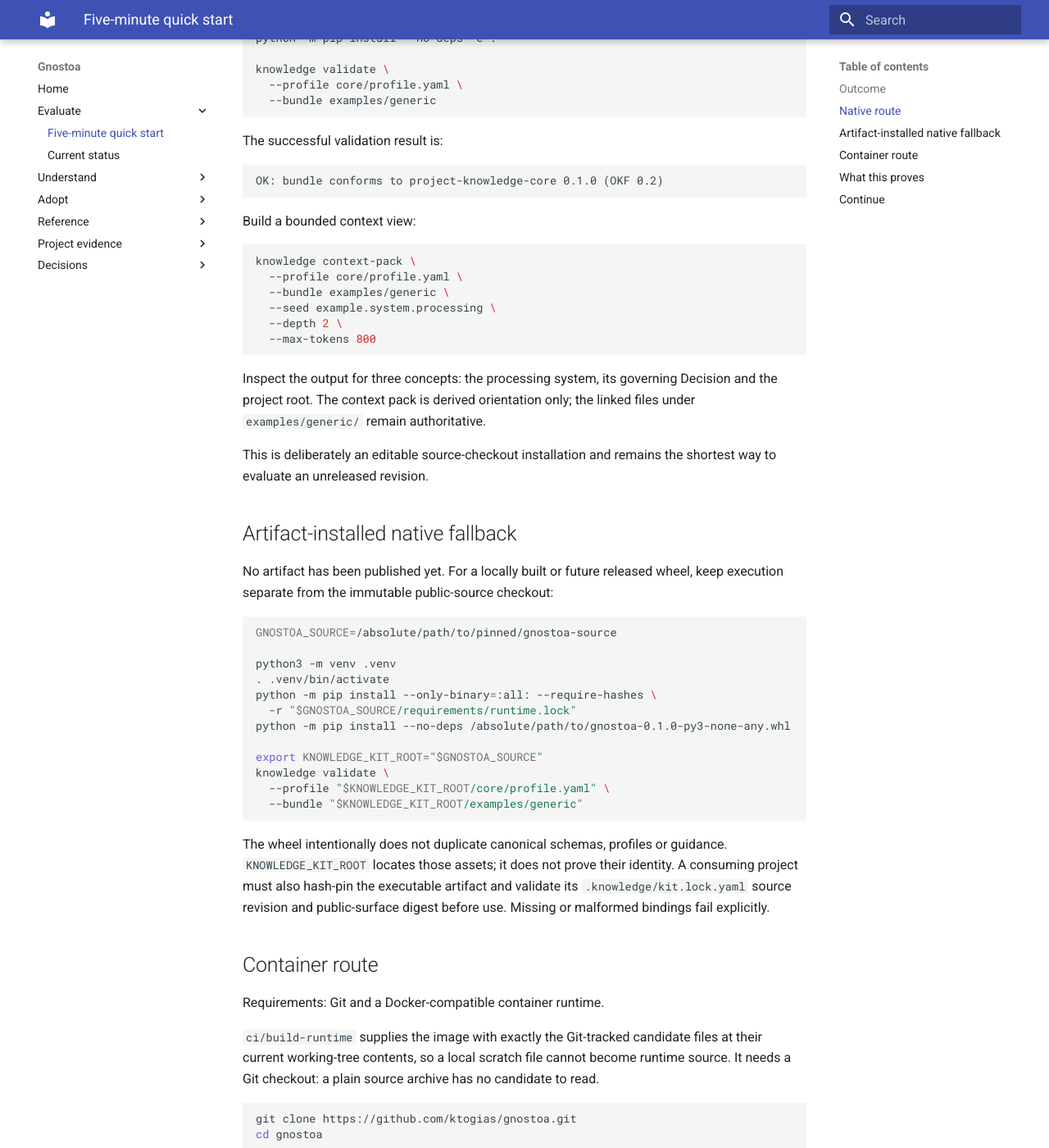
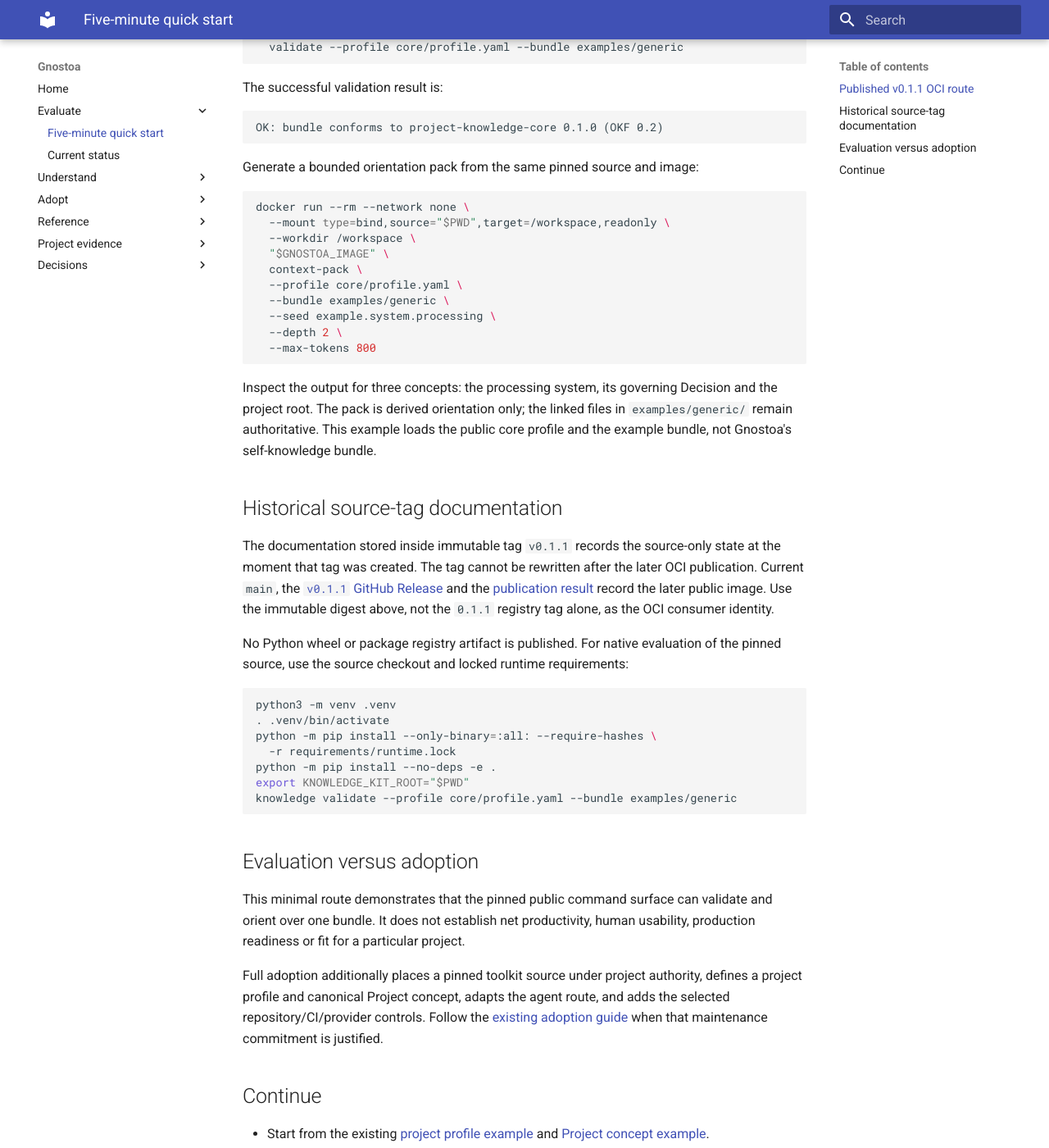
Before and after one commit to ktogias/gnostoa, an MkDocs documentation site: the page built from docs/quick-start.md, in a window 1280 px wide and 1400 px high, scrolled down 612 px. Shown: the whole window at 82% size. Built offline with MkDocs 1.6.1 and Material for MkDocs 9.7.7, drawn with Linux system fonts in a browser that asks for light colours; some of the changed text lies outside the part shown.

````diff
--- a/docs/core/adoption.md
+++ b/docs/core/adoption.md
@@ -1,7 +1,18 @@
 # Adoption guide
 
 This page is a navigation projection, not a second source of operating rules.
-Use the canonical route for the task:
+
+## Choose the commitment
+
+For a bounded technical look, use the [minimal evaluation and orientation
+route](../quick-start.md). It validates a public example and generates derived
+context without requiring repository, CI or provider adoption. The existing
+[project profile example](https://github.com/ktogias/gnostoa/blob/main/examples/profiles/example-project/profile.yaml)
+and [Project concept example](https://github.com/ktogias/gnostoa/blob/main/examples/generic/project.md) show the two
+starting shapes directly.
+
+Full adoption is a durable project-maintenance choice. Use the canonical route
+for the task:
 
 - [bootstrap a new project](../../guidance/workflows/bootstrap-new-project.md);
 - [adopt an existing project](../../guidance/workflows/adopt-existing-project.md);
@@ -23,3 +34,11 @@
 [`templates/AGENTS.project.md`](../../templates/AGENTS.project.md). It routes
 agents to the one relevant generic workflow and explicitly excludes toolkit
 self-knowledge.
+
+## Unknown accountable owner
+
+Keep an unknown owner explicit and the affected knowledge draft or unresolved.
+Do not invent a person. If a syntactic role placeholder is needed to keep a
+draft structurally valid, label the ownership gap explicitly: the placeholder
+is routing metadata, not verified accountability. Do not promote the concept or
+Decision to stable until an accountable owner accepts it.
--- a/docs/quick-start.md
+++ b/docs/quick-start.md
@@ -1,30 +1,29 @@
-# Five-minute source quick start
+# Minimal evaluation and orientation
 
-This page is a derived navigation projection of the supported commands and
-public contracts in the repository. It is not a released-artifact claim.
+This page is a navigation projection of the supported public commands and
+contracts. Use it to validate a public example and generate a bounded context
+pack without adopting Gnostoa into a repository or changing canonical
+Markdown. Full repository, CI and provider integration is a separate
+[adoption route](core/adoption.md).
 
-## Outcome
+## Published v0.1.1 OCI route
 
-Validate an anonymous knowledge bundle and derive a bounded orientation pack
-without changing the canonical Markdown files.
-
-## Native route
-
-Requirements: Git and Python 3.11 or newer.
+Requirements: Git and a Docker-compatible container runtime. The image pull is
+anonymous; after the pull, validation and context generation run offline.
 
 ```bash
-git clone https://github.com/ktogias/gnostoa.git
+git clone --branch v0.1.1 --depth 1 https://github.com/ktogias/gnostoa.git
 cd gnostoa
+test "$(git rev-parse HEAD)" = "84cc4959d9fb0b315084cc49a5381c13166b6554" # pragma: allowlist secret -- public source revision
 
-python3 -m venv .venv
-. .venv/bin/activate
-python -m pip install --only-binary=:all: --require-hashes \
-  -r requirements/runtime.lock
-python -m pip install --no-deps -e .
+GNOSTOA_IMAGE="ghcr.io/ktogias/gnostoa@sha256:73e5bd55fb4fed4accc836294a97b144d8b7060d68b19c3631ab7c05b5cd1455" # pragma: allowlist secret -- public registry identity
+docker pull "$GNOSTOA_IMAGE"
 
-knowledge validate \
-  --profile core/profile.yaml \
-  --bundle examples/generic
+docker run --rm --network none \
+  --mount type=bind,source="$PWD",target=/workspace,readonly \
+  --workdir /workspace \
+  "$GNOSTOA_IMAGE" \
+  validate --profile core/profile.yaml --bundle examples/generic
 ```
 
 The successful validation result is:
@@ -33,10 +32,14 @@
 OK: bundle conforms to project-knowledge-core 0.1.0 (OKF 0.2)
 ```
 
-Build a bounded context view:
+Generate a bounded orientation pack from the same pinned source and image:
 
 ```bash
-knowledge context-pack \
+docker run --rm --network none \
+  --mount type=bind,source="$PWD",target=/workspace,readonly \
+  --workdir /workspace \
+  "$GNOSTOA_IMAGE" \
+  context-pack \
   --profile core/profile.yaml \
   --bundle examples/generic \
   --seed example.system.processing \
@@ -45,91 +48,52 @@
 ```
 
 Inspect the output for three concepts: the processing system, its governing
-Decision and the project root. The context pack is derived orientation only;
-the linked files under `examples/generic/` remain authoritative.
+Decision and the project root. The pack is derived orientation only; the linked
+files in `examples/generic/` remain authoritative. This example loads the public
+core profile and the example bundle, not Gnostoa's self-knowledge bundle.
 
-This is deliberately an editable source-checkout installation and remains the
-shortest way to evaluate an unreleased revision.
+## Historical source-tag documentation
 
-## Artifact-installed native fallback
+The documentation stored inside immutable tag `v0.1.1` records the source-only
+state at the moment that tag was created. The tag cannot be rewritten after the
+later OCI publication. Current `main`, the
+[`v0.1.1` GitHub Release](https://github.com/ktogias/gnostoa/releases/tag/v0.1.1)
+and the [publication result](../knowledge/assessments/v0-1-1-source-and-oci-publication-result.md)
+record the later public image. Use the immutable digest above, not the `0.1.1`
+registry tag alone, as the OCI consumer identity.
 
-No artifact has been published yet. For a locally built or future released
-wheel, keep execution separate from the immutable public-source checkout:
+No Python wheel or package registry artifact is published. For native evaluation
+of the pinned source, use the source checkout and locked runtime requirements:
 
 ```bash
-GNOSTOA_SOURCE=/absolute/path/to/pinned/gnostoa-source
-
 python3 -m venv .venv
 . .venv/bin/activate
 python -m pip install --only-binary=:all: --require-hashes \
-  -r "$GNOSTOA_SOURCE/requirements/runtime.lock"
-python -m pip install --no-deps /absolute/path/to/gnostoa-0.1.0-py3-none-any.whl
-
-export KNOWLEDGE_KIT_ROOT="$GNOSTOA_SOURCE"
-knowledge validate \
-  --profile "$KNOWLEDGE_KIT_ROOT/core/profile.yaml" \
-  --bundle "$KNOWLEDGE_KIT_ROOT/examples/generic"
+  -r requirements/runtime.lock
+python -m pip install --no-deps -e .
+export KNOWLEDGE_KIT_ROOT="$PWD"
+knowledge validate --profile core/profile.yaml --bundle examples/generic
 ```
 
-The wheel intentionally does not duplicate canonical schemas, profiles or
-guidance. `KNOWLEDGE_KIT_ROOT` locates those assets; it does not prove their
-identity. A consuming project must also hash-pin the executable artifact and
-validate its `.knowledge/kit.lock.yaml` source revision and public-surface
-digest before use. Missing or malformed bindings fail explicitly.
+## Evaluation versus adoption
 
-## Container route
+This minimal route demonstrates that the pinned public command surface can
+validate and orient over one bundle. It does not establish net productivity,
+human usability, production readiness or fit for a particular project.
 
-Requirements: Git and a Docker-compatible container runtime.
-
-`ci/build-runtime` supplies the image with exactly the Git-tracked candidate
-files at their current working-tree contents, so a local scratch file cannot
-become runtime source. It needs a Git checkout: a plain source archive has no
-candidate to read.
-
-```bash
-git clone https://github.com/ktogias/gnostoa.git
-cd gnostoa
-
-ci/build-runtime --tag gnostoa:source-checkout
-
-docker run --rm gnostoa:source-checkout self-check
-```
-
-To validate the checkout through the image's public command surface:
-
-```bash
-docker run --rm \
-  --mount type=bind,source="$PWD",target=/workspace,readonly \
-  --workdir /workspace \
-  gnostoa:source-checkout \
-  validate \
-  --profile core/profile.yaml \
-  --bundle examples/generic
-```
-
-## What this proves
-
-- the checkout installs and exposes the declared `knowledge` command;
-- clean wheel and source-distribution installs use an explicit source binding;
-- the generic profile validates a technology-neutral fixture;
-- the same canonical bundle can produce a bounded derived view; and
-- the container can run the repository self-check as a non-root user.
-
-It does not prove that a package or image has been published, that Gnostoa is
-production-ready, or that another project can adopt it efficiently. Those are
-separate release and transfer gates.
-
-For release-candidate verification, the maintainer smoke builds both native
-archives, checks their metadata and clean-install behavior, and can emit an
-exact evidence manifest. See [Compatibility and upgrade status](compatibility.md)
-for the command, pinning boundary and remaining non-promises.
+Full adoption additionally places a pinned toolkit source under project
+authority, defines a project profile and canonical Project concept, adapts the
+agent route, and adds the selected repository/CI/provider controls. Follow the
+[existing adoption guide](core/adoption.md) when that maintenance commitment is
+justified.
 
 ## Continue
 
+- Start from the existing [project profile example](https://github.com/ktogias/gnostoa/blob/main/examples/profiles/example-project/profile.yaml)
+  and [Project concept example](https://github.com/ktogias/gnostoa/blob/main/examples/generic/project.md).
 - Read [Current status](status.md) before relying on a capability.
-- Read [Compatibility and upgrade status](compatibility.md) before pinning an
-  artifact or changing a toolkit version.
-- Follow the [adoption guide](core/adoption.md) to evaluate project integration.
-- Use the [reusable guidance router](../guidance/index.md) for a specific task.
+- Read [Compatibility and upgrade status](compatibility.md) before changing a
+  toolkit version.
+- Use the [reusable guidance router](../guidance/index.md) for the chosen task.
 - Inspect the [public inheritance contract](../knowledge/contracts/public-inheritance-surface.md)
   before extending a profile.
````
Also changed, not shown: knowledge/assessments/weather-note-cold-start-onboarding-result.md (added, +87 -0 lines), knowledge/decisions/0042-accept-the-weather-note-cold-start-onboarding-result.md (added, +100 -0 lines), knowledge/index.md (+2 -0 lines).
